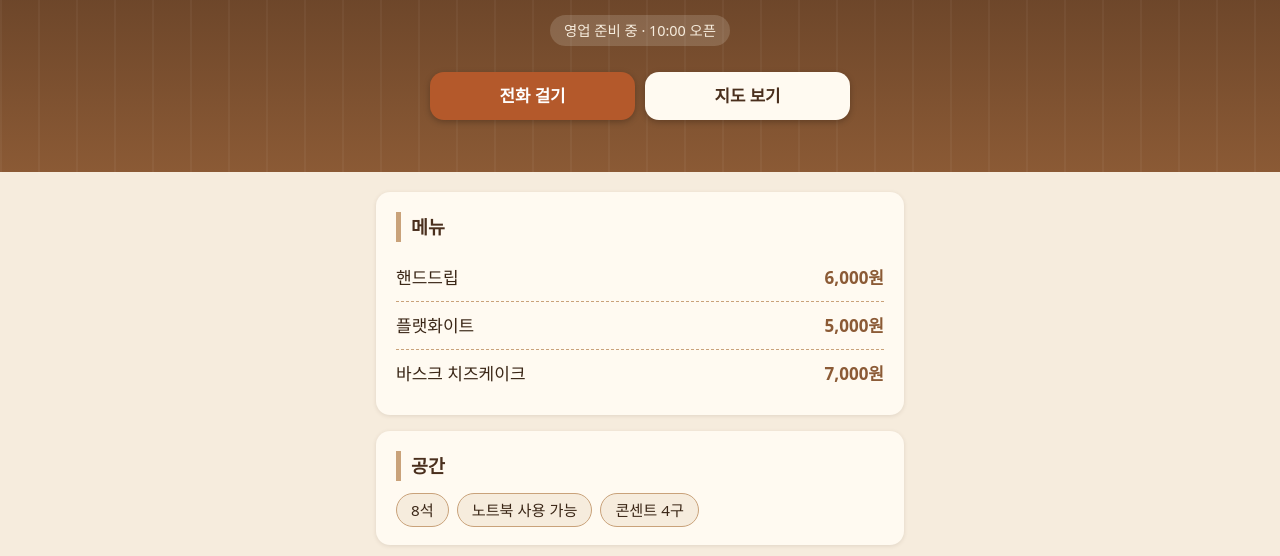
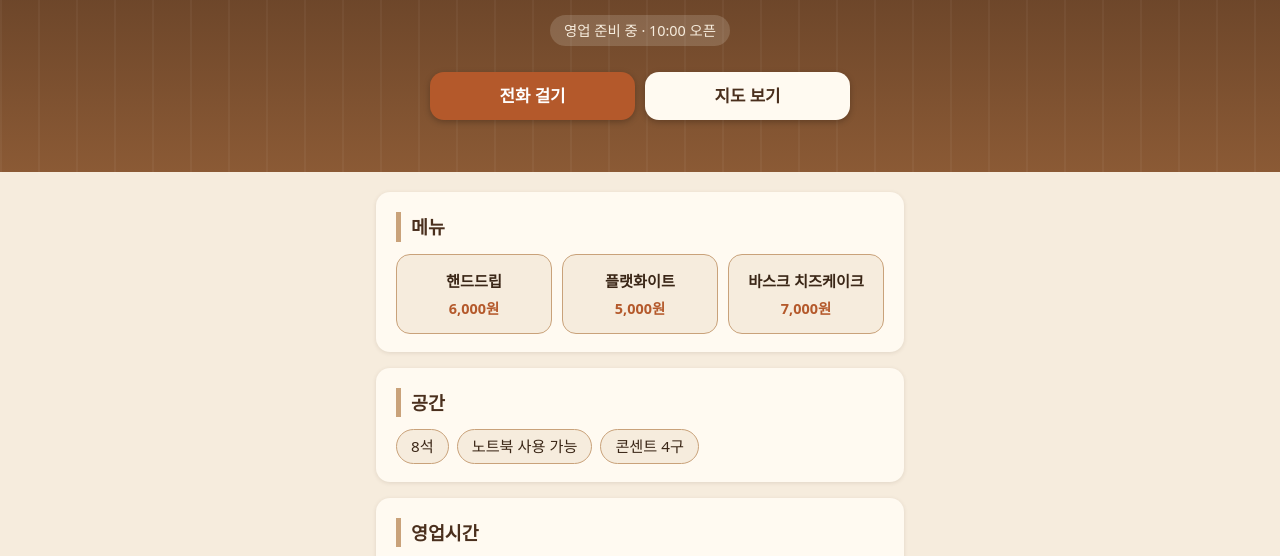
Before and after one commit to plutony-kr/Day2-Cafe-, a plain HTML site: page index.html in a window 1280 px wide. Shown: the part 210-766 px from the top of the page. Drawn offline with Linux system fonts and the light colour scheme.

Commit message:
메뉴 카드 변경
Co-Authored-By: Claude Sonnet 5.5 <noreply@anthropic.com>

```diff
--- a/index.html
+++ b/index.html
@@ -93,14 +93,28 @@
     section p { margin: 4px 0; }
     ul { list-style: none; margin: 0; padding: 0; }
 
+    #menu ul {
+      display: grid;
+      grid-template-columns: repeat(3, 1fr);
+      gap: 10px;
+    }
     #menu li {
       display: flex;
+      flex-direction: column;
+      align-items: center;
       justify-content: space-between;
-      padding: 10px 0;
-      border-bottom: 1px dashed var(--wood-light);
+      gap: 8px;
+      text-align: center;
+      word-break: keep-all;
+      background: var(--cream);
+      border: 1px solid var(--wood-light);
+      border-radius: var(--radius);
+      padding: 16px 6px 14px;
+      font-weight: 700;
+      font-size: .95rem;
+      line-height: 1.35;
     }
-    #menu li:last-child { border-bottom: 0; }
-    #menu li span { font-weight: 700; color: var(--wood); }
+    #menu li span { font-size: .9rem; color: var(--accent); }
 
     #space ul { display: flex; flex-wrap: wrap; gap: 8px; }
     #space li {
```
